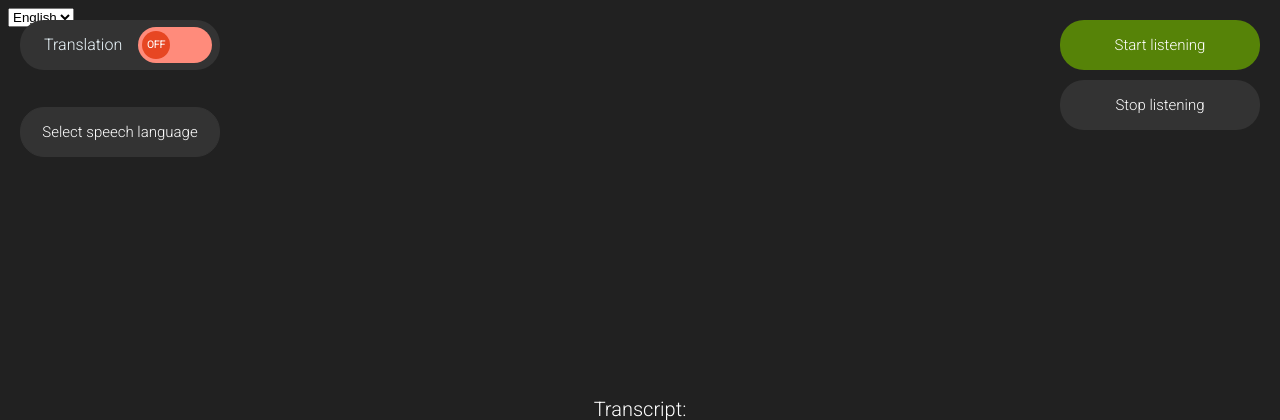
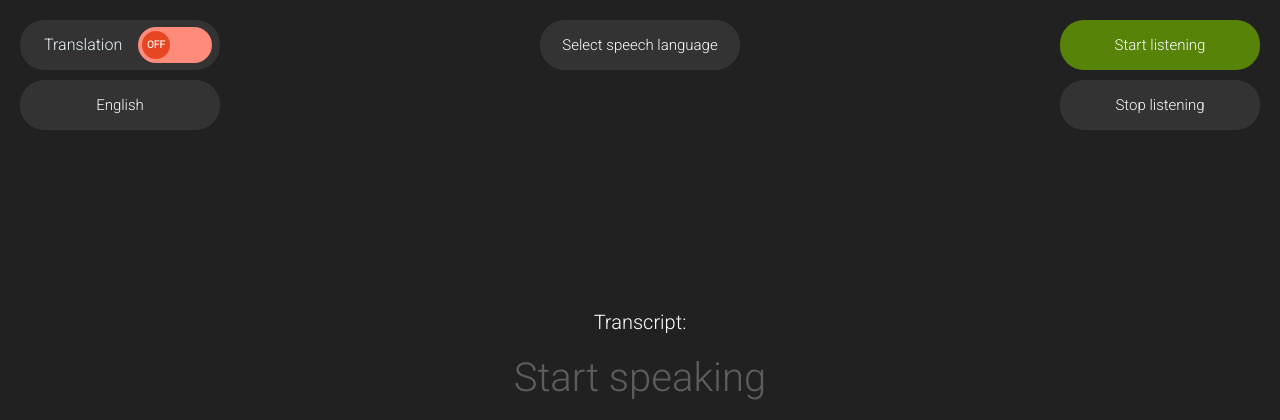
Before and after one commit to andylvua/LiveTranslate, a Flask app: page / in a window 1280 px wide; the page is wider, and only the part inside the window is pictured. Shown: the top 420 px of that part. Run offline with Flask 2, Linux system fonts and the light colour scheme; parts of the project's set-up code (start-up, migrations or seed data) failed here and were passed over; some libraries are stand-ins or nearby versions.

Commit message:
Style for `translate_languages_selector`

```diff
--- a/web/static/styles/style.css
+++ b/web/static/styles/style.css
@@ -130,10 +130,16 @@ p
 
 .languages_selector {
     position: relative;
-    margin: 80px 0 0 12px;
+    left: 50%;
+    margin: 20px 0 0 -100px;
 }
 
-.languages_selector select {
+.translate_languages_selector {
+    position: absolute;
+    margin: 60px 0 0 12px;
+}
+
+.languages_selector select, .translate_languages_selector select {
     appearance: none;
     -moz-appearance: none;
     -webkit-appearance: none;
```
